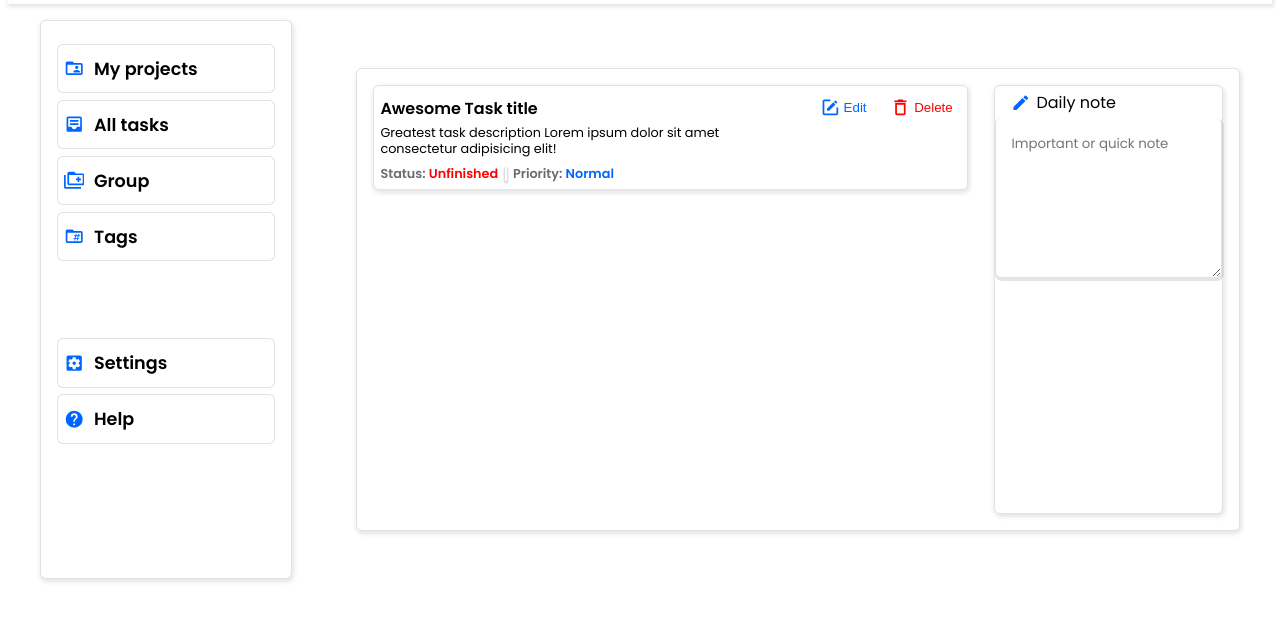
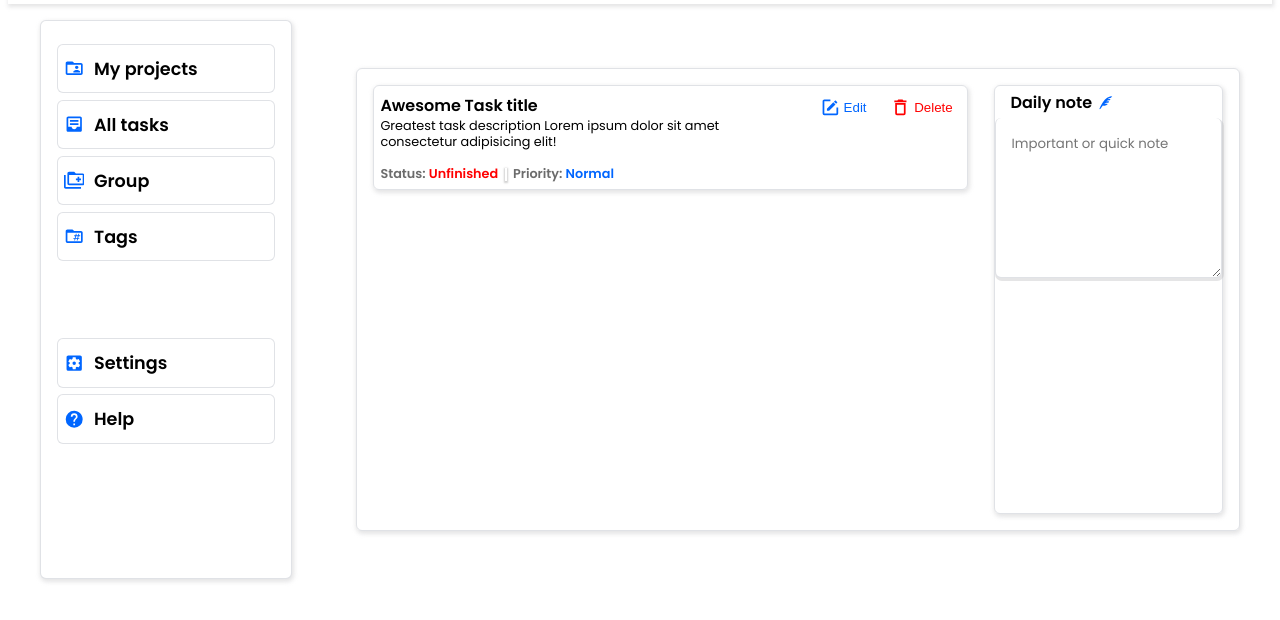
Before and after one commit to powermate25/todo-list, a plain HTML site: page index.html in a window 1280 px wide. Shown: the part 84-704 px from the top of the page. Drawn offline with Linux system fonts and the light colour scheme; a web font is replaced by a local one.

Commit message:
Routine save: Todo List project progress. - App UI design update

```diff
--- a/index.html
+++ b/index.html
@@ -126,8 +126,10 @@
             </div>
             <div class="main-children middle" id="middle-content">
                 <div class="todo-item">
-                    <div class="title">Awesome Task title</div>
-                    <div class="description">Greatest task description Lorem ipsum dolor sit amet consectetur adipisicing elit!</div>
+                    <details open>
+                        <summary class="title">Awesome Task title</summary>
+                        <div class="description">Greatest task description Lorem ipsum dolor sit amet consectetur adipisicing elit!</div>
+                    </details>
                     <div class="overview">
                         <div class="status">
                             <p>Status:</p>
@@ -145,7 +147,7 @@
                     </div>
                 </div>
                 <div class="todo-note">
-                    <div class="note-title"><svg xmlns="http://www.w3.org/2000/svg" viewBox="0 0 24 24"><path d="M20.71,7.04C21.1,6.65 21.1,6 20.71,5.63L18.37,3.29C18,2.9 17.35,2.9 16.96,3.29L15.12,5.12L18.87,8.87M3,17.25V21H6.75L17.81,9.93L14.06,6.18L3,17.25Z" /></svg>Daily note</div>
+                    <div class="note-title">Daily note<svg xmlns="http://www.w3.org/2000/svg" viewBox="0 0 24 24"><path d="M22,2C22,2 14.36,1.63 8.34,9.88C3.72,16.21 2,22 2,22L3.94,21C5.38,18.5 6.13,17.47 7.54,16C10.07,16.74 12.71,16.65 15,14C13,13.44 11.4,13.57 9.04,13.81C11.69,12 13.5,11.6 16,12L17,10C15.2,9.66 14,9.63 12.22,10.04C14.19,8.65 15.56,7.87 18,8L19.21,6.07C17.65,5.96 16.71,6.13 14.92,6.57C16.53,5.11 18,4.45 20.14,4.32C20.14,4.32 21.19,2.43 22,2Z" /></svg></div>
                     <textarea class="note-details" placeholder="Important or quick note"></textarea>
                 </div>
             </div>
--- a/styles.css
+++ b/styles.css
@@ -399,7 +399,7 @@ dialog form button:hover {
 .todo-item .title {
     grid-column: 1 / 2;
     grid-row: 1 / 2;
-    height: 100%;
+    height: fit-content;
     align-content: center;
     font-weight: 600;
 
@@ -415,6 +415,11 @@ dialog form button:hover {
     line-height: 1rem;
     /* border: 1px solid red; */
 
+}
+
+.todo-item summary {
+    list-style: none;
+    cursor: pointer;
 }
 
 .todo-item .overview {
@@ -530,7 +535,7 @@ dialog form button:hover {
 }
 
 .todo-note svg {
-    width: 10%;
+    width: 8%;
     fill: #0066ff;
 }
 .note-title {
@@ -540,6 +545,7 @@ dialog form button:hover {
     justify-content: start;
     align-items: center;
     gap: 0.4rem;
+    font-weight: 600;
 
 }
 
```
